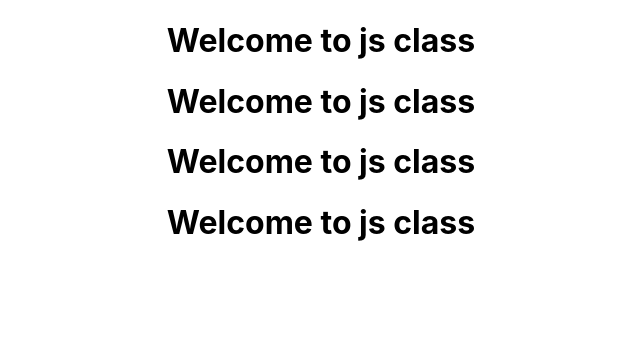
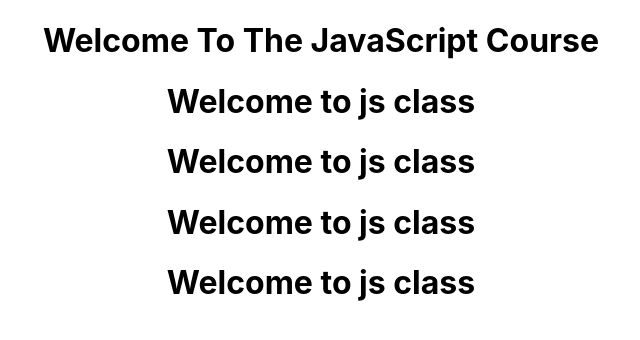
Before and after one commit to vijayadithya831/personal, a React (Create React App) app in the folder Full Stack/React/learn-react/: page / in a window 1280 px wide. Shown: the top 340 px of the page, without its empty margins (319-959 px from the left). Built offline with nearby package versions, Linux system fonts and the light colour scheme.

Commit message:
files updated

```diff
--- a/Full Stack/React/learn-react/src/App.js
+++ b/Full Stack/React/learn-react/src/App.js
@@ -1,12 +1,13 @@
 // import logo from './logo.svg';
 import './App.css';
-
+import Greetings from './Components/WelcomeFuncCompPractice'
 import WelcomeStudents from './Components/WelcomeClassCompPractice';
 
 function App() {
   // return <h1>Welcome</h1>;
   return (
     <div className='App'>
+      <Greetings/>
       <WelcomeStudents/>
       <WelcomeStudents/>
       <WelcomeStudents/>
--- /dev/null
+++ b/Full Stack/React/learn-react/src/Components/WelcomeFuncCompPractice.js
@@ -0,0 +1,11 @@
+import React from "react";
+
+function Greetings() {
+    return (
+        <div>
+            <h1>Welcome To The JavaScript Course</h1>
+        </div>
+    );
+}
+
+export default Greetings;
```
Also changed, not shown: 1 other file (tests, documents, lock files or other folders).
